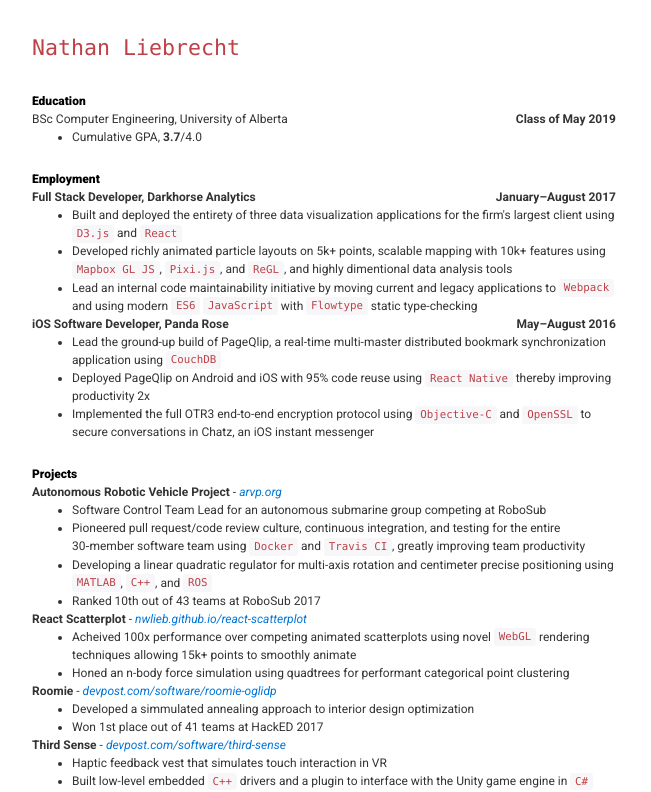
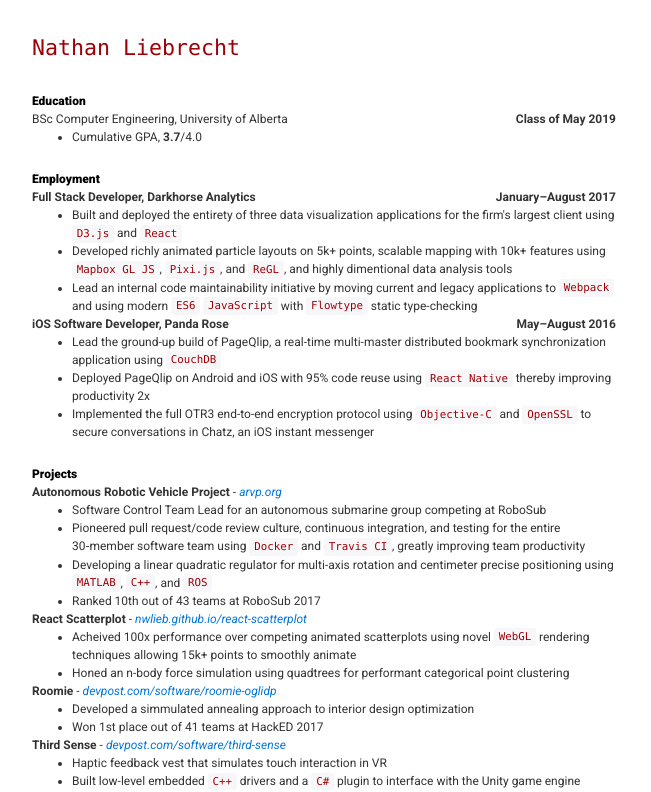
Before and after one commit to nlieb/nlieb.github.io, a plain HTML site: page index.html in a window 1280 px wide. Shown: the top 792 px of the page, 223-874 px from the left. Drawn offline with nearby package versions, Linux system fonts and the light colour scheme.

Commit message:
Small color change word twiddling

```diff
--- a/index.html
+++ b/index.html
@@ -52,6 +52,10 @@ b, .date {
 	display: grid;
 	grid-gap: 40px;
 	grid-template: 1fr / 4fr 1fr;
+}
+
+code {
+	color: #9e0007 !important;
 }
 
 ul {
@@ -236,8 +240,8 @@ i {
 			<ul>
 				<li>Haptic feedback vest that simulates touch interaction in VR</li>
 				<li>
-					Built low-level embedded <code>C++</code> drivers and a plugin to
-					interface with the Unity game engine in <code>C#</code>
+					Built low-level embedded <code>C++</code> drivers and a <code>C#</code> plugin to
+					interface with the Unity game engine
 				</li>
 				<li>Won against 300+ competing projects at Hack the North 2016</li>
 			</ul>
```
